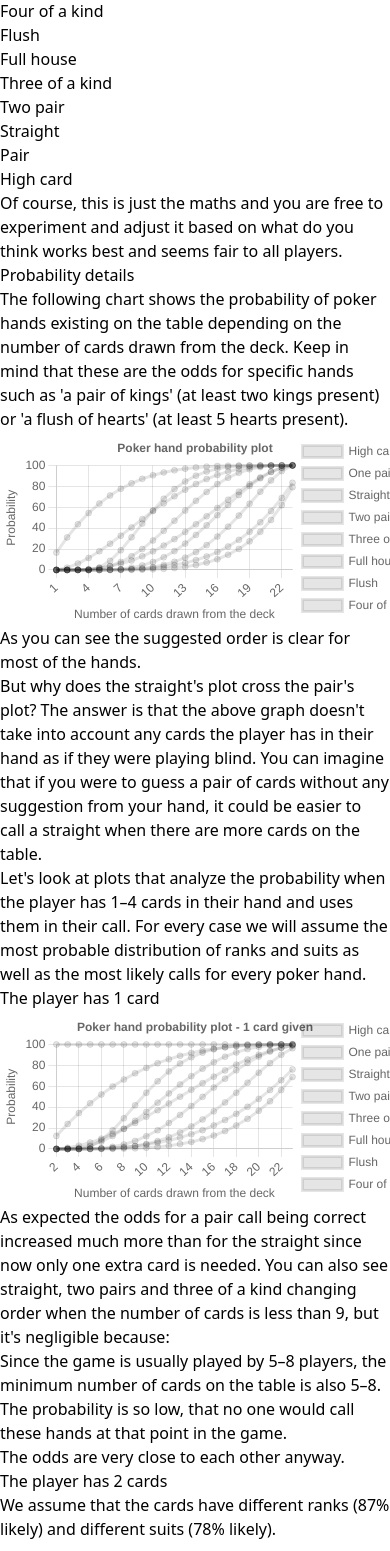
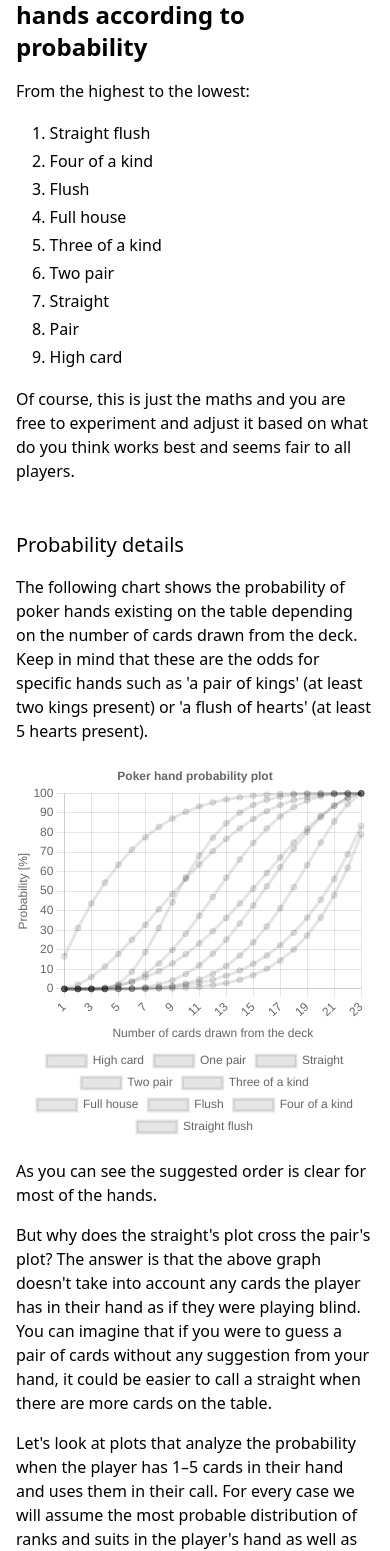
Before and after one commit to MatWojewodzki/liars-calculator, a React (Vite) app: page /hand-order in a window 390 px wide. Shown: the part 177-1728 px from the top of the page. Built offline with nearby package versions, Linux system fonts and the light colour scheme.

Commit message:
Provide a layout for /hand-order route
Changed header weight in the CalculatorResults to match with the header in hand-order. Created useWindowWidth hook to make the charts more responsive.

```diff
--- a/src/components/CalculatorResults.tsx
+++ b/src/components/CalculatorResults.tsx
@@ -27,7 +27,7 @@ function CalculatorResults({ pokerHand, handSize, cardCount }: CalculatorResultS
     return (
         <>
             <section className="mb-12">
-                <h2 className="text-center font-bold text-2xl">Your odds</h2>
+                <h2 className="text-center font-semibold text-2xl">Your odds</h2>
                 <p className="text-center">Depending on the cards in your hand, if...</p>
             </section>
             <section className="flex flex-col gap-12">
--- a/src/components/charts/ProbabilityChart.tsx
+++ b/src/components/charts/ProbabilityChart.tsx
@@ -1,5 +1,6 @@
 import { Chart } from 'react-chartjs-2'
 import { Chart as ChartJS, LineController, LineElement, PointElement, LinearScale, CategoryScale, Title, Legend, Tooltip, ChartData } from 'chart.js'
+import useWindowWidth from "../../hooks/useWindowWidth.ts";
 
 ChartJS.register(LineController, LineElement, PointElement, LinearScale, CategoryScale, Title, Legend, Tooltip)
 
@@ -9,24 +10,38 @@ type LineChartProps = {
 }
 
 function ProbabilityChart({data, title}: LineChartProps) {
+
+    const windowWidth = useWindowWidth()
+
+    const smBreakpoint = windowWidth >= 640
+    const lgBreakpoint = windowWidth >= 1024
+
     return (
+        <div className="mt-4 w-full h-96 md:h-128">
             <Chart
                 type="line"
                 data={data}
                 options={{
+                    maintainAspectRatio: false,
                     plugins: {
                         legend: {
-                        position: "right",
+                            position: lgBreakpoint ? "right" : "bottom",
                             display: true
                         },
                         title: {
                             display: true,
                             text: title
+                        },
+                        tooltip: {
+                            callbacks: {
+                                label: (item) =>
+                                    `${item.dataset.label}: ${item.formattedValue}%`
+                                }
                             }
                     },
                     interaction: {
                         mode: "index",
-                    intersect: true
+                        intersect: false
                     },
                     scales: {
                         x: {
@@ -38,12 +53,14 @@ function ProbabilityChart({data, title}: LineChartProps) {
                         y: {
                             title: {
                                 display: true,
-                            text: "Probability"
+                                text: "Probability [%]",
+                                padding: smBreakpoint ? undefined : 0
                             }
                         }
                     }
                 }}
             />
+        </div>
     )
 }
 
--- /dev/null
+++ b/src/hooks/useWindowWidth.ts
@@ -0,0 +1,15 @@
+import { useState, useEffect } from 'react'
+
+function useWindowWidth() {
+    const [width, setWidth] = useState(window.innerWidth)
+
+    useEffect(() => {
+        const handleResize = () => setWidth(window.innerWidth)
+        window.addEventListener('resize', handleResize)
+        return () => window.removeEventListener('resize', handleResize)
+    }, [])
+
+    return width
+}
+
+export default useWindowWidth
--- a/src/routes/hand-order.tsx
+++ b/src/routes/hand-order.tsx
@@ -12,10 +12,10 @@ export const Route = createFileRoute('/hand-order')({
 
 function Hierarchy() {
     return (
-        <>
-            <h1>Suggested order of poker hands according to probability</h1>
-            <p>From the highest to the lowest:</p>
-            <ol>
+        <div className="max-w-5xl lg:mx-auto px-4 py-16">
+            <h1 className="text-2xl font-medium font-semibold">Suggested order of poker hands according to probability</h1>
+            <p className="mt-4">From the highest to the lowest:</p>
+            <ol className="list-decimal list-inside mt-4 ps-4 text-base/7">
                 <li>Straight flush</li>
                 <li>Four of a kind</li>
                 <li>Flush</li>
@@ -27,41 +27,40 @@ function Hierarchy() {
                 <li>High card</li>
             </ol>
 
-            <p>
+            <p className="mt-4">
                 Of course, this is just the maths and you are free to experiment and adjust it based on what do you
                 think works best and seems fair to all players.
             </p>
-
-            <h3>Probability details</h3>
-            <p>
+            <h3 className="text-xl mt-12 font-medium">Probability details</h3>
+            <p className="mt-4">
                 The following chart shows the probability of poker hands existing on the table depending on the number
                 of cards drawn from the deck. Keep in mind that these are the odds for specific hands such as
                 'a pair of kings' (at least two kings present) or 'a flush of hearts' (at least 5 hearts present).
             </p>
             <HandComparisonChart />
-            <p>
+            <p className="mt-4">
                 As you can see the suggested order is clear for most of the hands.
             </p>
-            <p>
+            <p className="mt-4">
                 But why does the straight's plot cross the pair's plot? The answer is that the above graph doesn't take
                 into account any cards the player has in their hand as if they were playing blind. You can imagine that
                 if you were to guess a pair of cards without any suggestion from your hand, it could be easier to call
                 a straight when there are more cards on the table.
             </p>
-            <p>
-                Let's look at plots that analyze the probability when the player has 1–4 cards in their hand and uses
+            <p className="mt-4">
+                Let's look at plots that analyze the probability when the player has 1–5 cards in their hand and uses
                 them in their call. For every case we will assume the most probable distribution of ranks and suits
-                as well as the most likely calls for every poker hand.
+                in the player's hand as well as the most likely calls for every poker hand.
             </p>
 
-            <h4>The player has 1 card</h4>
+            <h4 className="text-lg mt-8 font-medium">The player has 1 card</h4>
             <HandComparisonChart1Card />
-            <p>
+            <p className="mt-4">
                 As expected the odds for a pair call being correct increased much more than for the straight since now
                 only one extra card is needed. You can also see straight, two pairs and three of a kind
                 changing order when the number of cards is less than 9, but it's negligible because:
             </p>
-            <ul>
+            <ul className="list-disc list-inside mt-4 ps-4 text-base/7">
                 <li>
                     Since the game is usually played by 5–8 players, the minimum number of cards on the table is
                     also 5–8.
@@ -70,51 +69,51 @@ function Hierarchy() {
                 <li>The odds are very close to each other anyway.</li>
             </ul>
 
-            <h4>The player has 2 cards</h4>
-            <p>
+            <h4 className="text-lg mt-8 font-medium">The player has 2 cards</h4>
+            <p className="mt-4">
                 We assume that the cards have different ranks (87% likely) and different suits (78% likely).
             </p>
             <HandComparisonChart2Cards />
 
-            <h4>The player has 3 cards</h4>
-            <p>
+            <h4 className="text-lg mt-8 font-medium">The player has 3 cards</h4>
+            <p className="mt-4">
                 Once again, we assume that the cards include 3 different ranks (63% likely), but there are only 2
                 distinct suits among them (1 pair + 1 unique, 53% likely).
             </p>
             <HandComparisonChart3Cards />
-            <p>
+            <p className="mt-4">
                 Here straight becomes more likely than one pair when there are more than 13 cards, but the probabilities
                 are almost equal and very high.
             </p>
 
-            <h4>The player has 4 cards</h4>
-            <p>
+            <h4 className="text-lg mt-8 font-medium">The player has 4 cards</h4>
+            <p className="mt-4">
                 This time, we assume that the cards include 3 different ranks (1 pair + 2 unique, 54% likely)
                 and 3 distinct suits (1 pair + 2 unique, 61% likely).
             </p>
             <HandComparisonChart4Cards />
-            <p>
+            <p className="mt-4">
                 In this case two pair becomes more likely than a straight when the number of cards is less than 15.
                 However, in a 6-player game we can expect that there are already at least 11–13 cards on the table,
                 which means the odds are similar or straight becomes more likely again.
             </p>
 
-            <h3>The player has 5 cards</h3>
-            <p>
+            <h4 className="text-lg mt-8 font-medium">The player has 5 cards</h4>
+            <p className="mt-4">
                 Again, we assume that the cards include 3 different ranks (1 pair + 3 unique, 54% likely)
                 and 3 distinct suits (2 pairs + 1 unique, 38% likely).
             </p>
             <HandComparisonChart5Cards />
-            <p>
+            <p className="mt-4">
                 In the last two cases four of a kind and flush swap the order with less cards on the table, but the
                 odds are very close.
             </p>
 
-            <h3>Conclusion</h3>
-            <p>
+            <h4 className="text-lg mt-8 font-medium">Conclusion</h4>
+            <p className="mt-4">
                 Cases presented above confirm that the likelihood of making a true straight call lies between one
                 pair and two pair. The order of the other hands remains the same as in the general probability chart.
             </p>
-        </>
+        </div>
     )
 }
```
Lines whose indentation alone changed are shown as unchanged.
